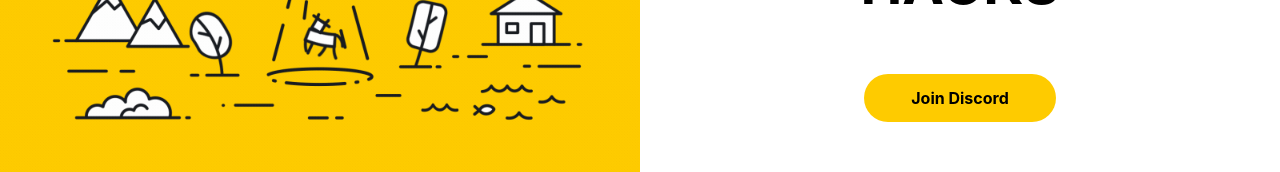
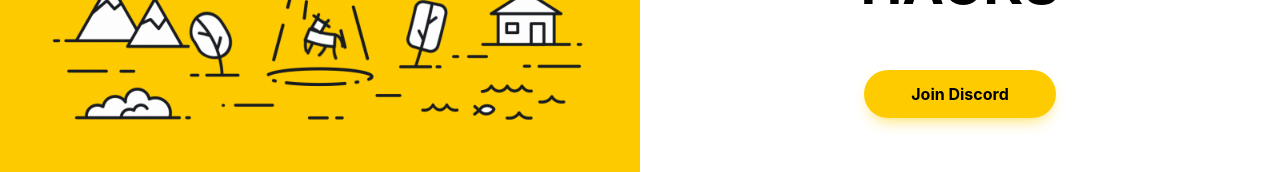
Before and after one commit to imabp/API_Hacks2, a React (Create React App) app in the folder app/: page / in a window 1280 px wide. In both pictures the pointer is over the link "Join Discord". Shown: the part 426-598 px from the top of the page. Built offline with nearby package versions, Linux system fonts and the light colour scheme.

Commit message:
button link added and minor design improved

```diff
--- a/app/src/Components/LandingComponent/LandingComponent.css
+++ b/app/src/Components/LandingComponent/LandingComponent.css
@@ -11,7 +11,6 @@
   background-color: #fecb00;
   height: 3rem;
   width: 12rem;
-
   display: flex;
   align-items: center;
   justify-content: center;
@@ -20,3 +19,14 @@
   border-radius: 50px;
   cursor: pointer;
 }
+
+a {
+  text-decoration: none;
+  color: black;
+}
+
+.btn:hover,
+.btn:focus {
+  box-shadow: 0 0.5em 1em -0.4em #fecb00ad;
+  transform: translateY(-0.25em);
+}
```
